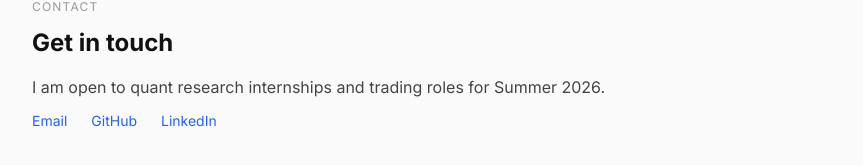
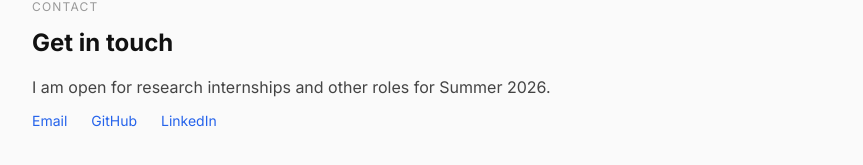
Before and after one commit to LuizFelipeBarbosa/portfolio-website, a Next.js app: page / in a window 1280 px wide. Shown: the part 2676-2841 px from the top of the page, without its empty margins (208-1071 px from the left). Built offline with nearby package versions, Linux system fonts and the light colour scheme.

Commit message:
feat: broaden the description of open roles on the contact page

```diff
--- a/components/Contact.jsx
+++ b/components/Contact.jsx
@@ -8,7 +8,7 @@ export default function Contact() {
       <h2 className="text-2xl font-bold text-[#111] mb-4">Get in touch</h2>
 
       <p className="text-[#444] mb-3">
-        I am open to quant research internships and trading roles for Summer 2026.
+        I am open for research internships and other roles for Summer 2026.
       </p>
 
       <div className="flex gap-6 text-sm mb-16">
```
